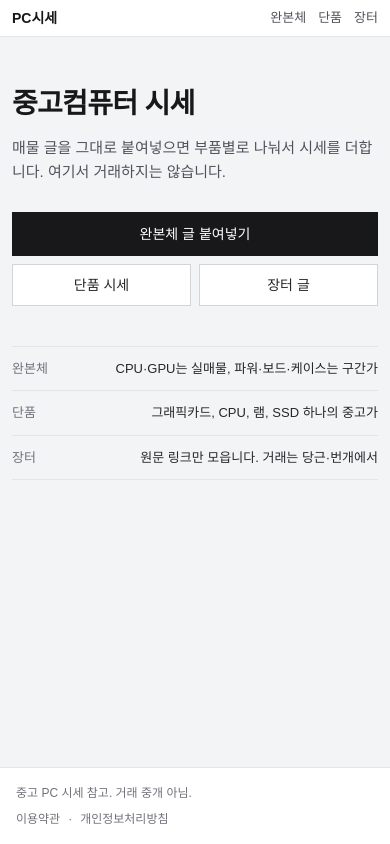
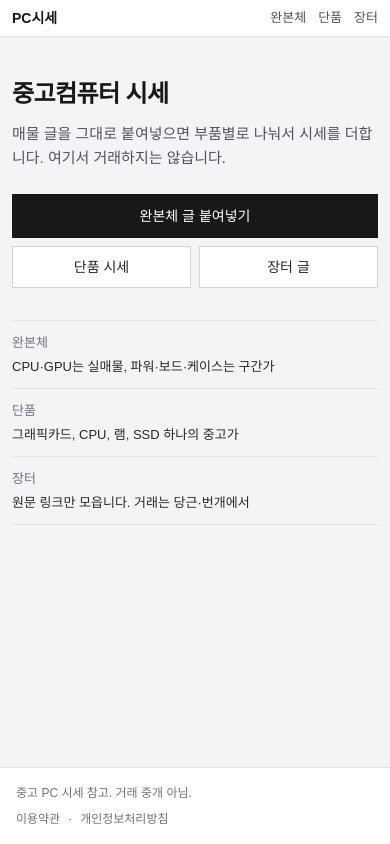
Before and after one commit to active06119-cpu/usedpcprice, a Next.js app: page / in a window 390 px wide. Built offline with nearby package versions, Linux system fonts and the light colour scheme.

Commit message:
fix: stack home details on mobile

```diff
--- a/src/app/page.tsx
+++ b/src/app/page.tsx
@@ -2,8 +2,8 @@ import Link from "next/link";
 
 export default function Home() {
   return (
-    <main className="mx-auto max-w-2xl py-8 sm:py-12">
-      <h1 className="text-[1.75rem] font-bold leading-snug tracking-tight text-zinc-900 sm:text-[2rem]">
+    <main className="mx-auto w-full max-w-2xl py-6 sm:py-12">
+      <h1 className="text-2xl font-bold leading-snug tracking-tight text-zinc-900 sm:text-[2rem]">
         중고컴퓨터 시세
       </h1>
       <p className="mt-3 max-w-lg text-[15px] leading-6 text-zinc-600">
@@ -11,7 +11,7 @@ export default function Home() {
         여기서 거래하지는 않습니다.
       </p>
 
-      <div className="mt-7 space-y-2">
+      <div className="mt-6 space-y-2 sm:mt-7">
         <Link
           href="/calculator"
           className="block bg-zinc-900 px-4 py-3 text-center text-sm font-medium text-white hover:bg-zinc-800"
@@ -34,18 +34,18 @@ export default function Home() {
         </div>
       </div>
 
-      <dl className="mt-10 divide-y divide-zinc-200 border-y border-zinc-200 text-[13px]">
-        <div className="flex items-baseline justify-between gap-6 py-3">
+      <dl className="mt-8 divide-y divide-zinc-200 border-y border-zinc-200 text-[13px] sm:mt-10">
+        <div className="flex flex-col gap-1 py-3 sm:flex-row sm:items-baseline sm:justify-between sm:gap-6">
           <dt className="shrink-0 text-zinc-500">완본체</dt>
-          <dd className="text-right text-zinc-800">CPU·GPU는 실매물, 파워·보드·케이스는 구간가</dd>
+          <dd className="text-zinc-800 sm:text-right">CPU·GPU는 실매물, 파워·보드·케이스는 구간가</dd>
         </div>
-        <div className="flex items-baseline justify-between gap-6 py-3">
+        <div className="flex flex-col gap-1 py-3 sm:flex-row sm:items-baseline sm:justify-between sm:gap-6">
           <dt className="shrink-0 text-zinc-500">단품</dt>
-          <dd className="text-right text-zinc-800">그래픽카드, CPU, 램, SSD 하나의 중고가</dd>
+          <dd className="text-zinc-800 sm:text-right">그래픽카드, CPU, 램, SSD 하나의 중고가</dd>
         </div>
-        <div className="flex items-baseline justify-between gap-6 py-3">
+        <div className="flex flex-col gap-1 py-3 sm:flex-row sm:items-baseline sm:justify-between sm:gap-6">
           <dt className="shrink-0 text-zinc-500">장터</dt>
-          <dd className="text-right text-zinc-800">원문 링크만 모읍니다. 거래는 당근·번개에서</dd>
+          <dd className="text-zinc-800 sm:text-right">원문 링크만 모읍니다. 거래는 당근·번개에서</dd>
         </div>
       </dl>
     </main>
```
